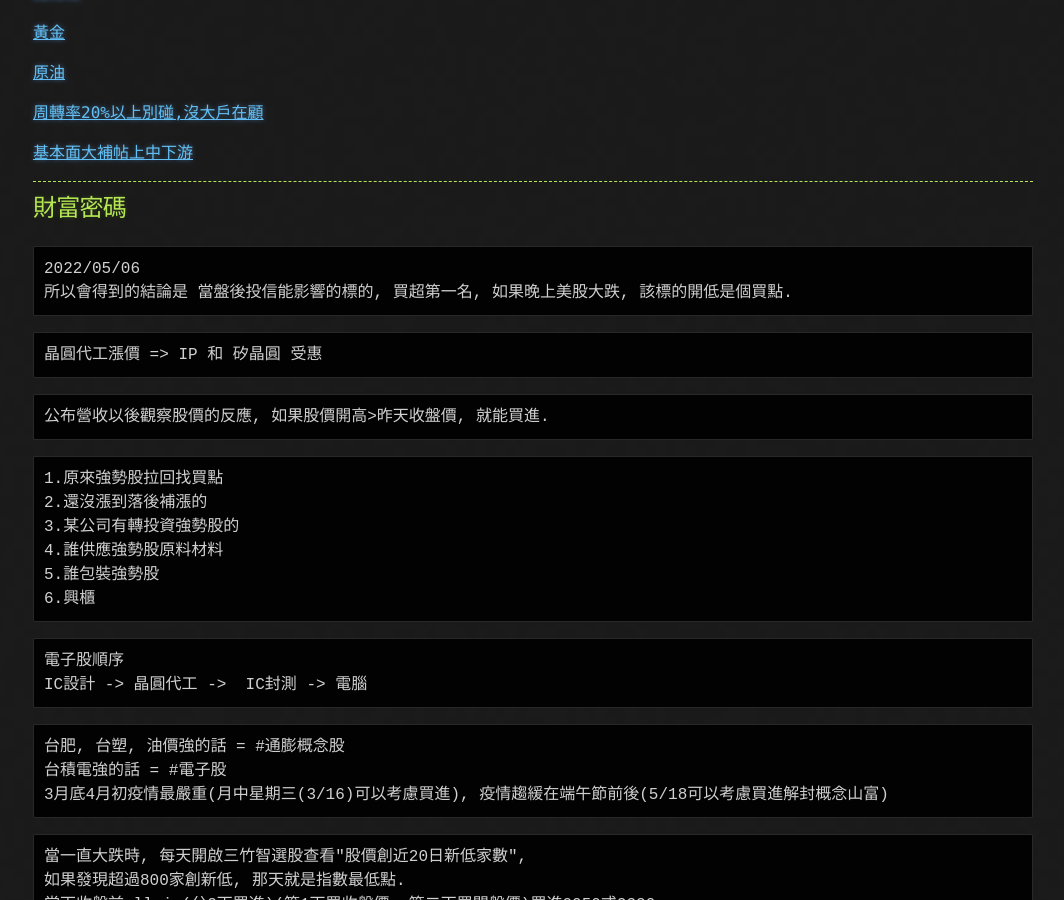
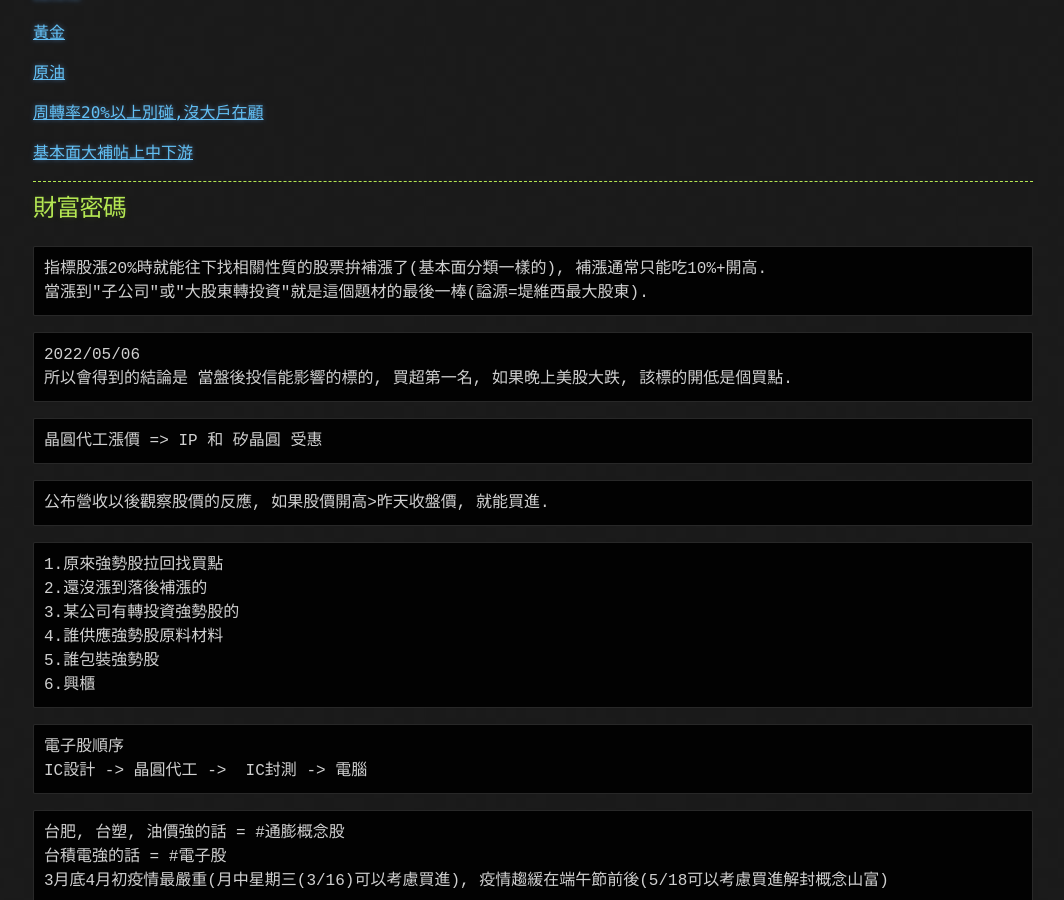
Before and after one commit to lepg5487/Stock_God, a Jekyll site: the page built from experience.md, in a window 1280 px wide and 900 px high, scrolled down 557 px. Shown: the whole window, without its empty margins (107-1171 px from the left). Built offline with Jekyll 4.4.1, drawn with Linux system fonts in a browser that asks for light colours; our own code applies the rules of GitHub Pages for plain Markdown files.

Commit message:
Update experience.md

````diff
--- a/experience.md
+++ b/experience.md
@@ -29,6 +29,10 @@ layout: testlayouts
 ---
 
 ## 財富密碼
+```
+指標股漲20%時就能往下找相關性質的股票拚補漲了(基本面分類一樣的), 補漲通常只能吃10%+開高.
+當漲到"子公司"或"大股東轉投資"就是這個題材的最後一棒(謚源=堤維西最大股東).
+```
 ```
 2022/05/06
 所以會得到的結論是 當盤後投信能影響的標的, 買超第一名, 如果晚上美股大跌, 該標的開低是個買點.
````
